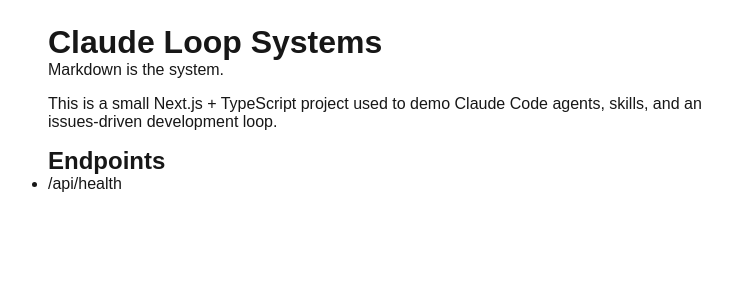
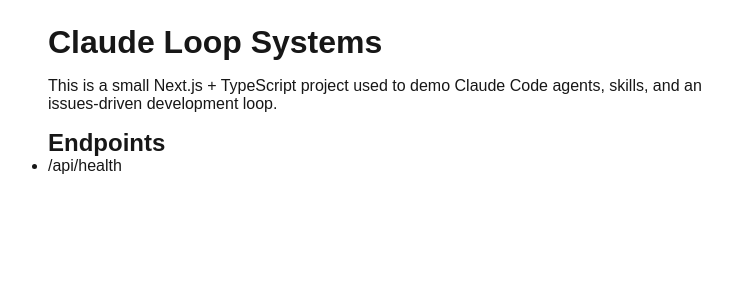
Before and after one commit to Trolzie/claude-loop-systems-demo, a Next.js app: page / in a window 1280 px wide. Shown: the top 300 px of the page, without its empty margins (256-988 px from the left). Built offline with nearby package versions, Linux system fonts and the light colour scheme.

Commit message:
test: add homepage test and cleanup

```diff
--- a/src/app/page.tsx
+++ b/src/app/page.tsx
@@ -3,7 +3,7 @@
 export default function Home() {
   return (
     <main style={{ padding: 24, maxWidth: 720, margin: "0 auto" }}>
-      <AppHeader title="Claude Loop Systems" tagline="Markdown is the system." />
+      <AppHeader title="Claude Loop Systems" />
 
       <p style={{ marginTop: 16 }}>
         This is a small Next.js + TypeScript project used to demo Claude Code
--- a/src/components/AppHeader.tsx
+++ b/src/components/AppHeader.tsx
@@ -1,8 +1,8 @@
-export function AppHeader(props: { title: string; tagline: string }) {
+export function AppHeader(props: { title: string; tagline?: string }) {
   return (
     <header>
       <h1>{props.title}</h1>
-      <p>{props.tagline}</p>
+      {props.tagline ? <p>{props.tagline}</p> : null}
     </header>
   );
 }
--- a/vitest.setup.ts
+++ b/vitest.setup.ts
@@ -1 +1,7 @@
 import "@testing-library/jest-dom/vitest";
+import { cleanup } from "@testing-library/react";
+import { afterEach } from "vitest";
+
+afterEach(() => {
+  cleanup();
+});
```
Also changed, not shown: 2 other files (tests, documents, lock files or other folders).
